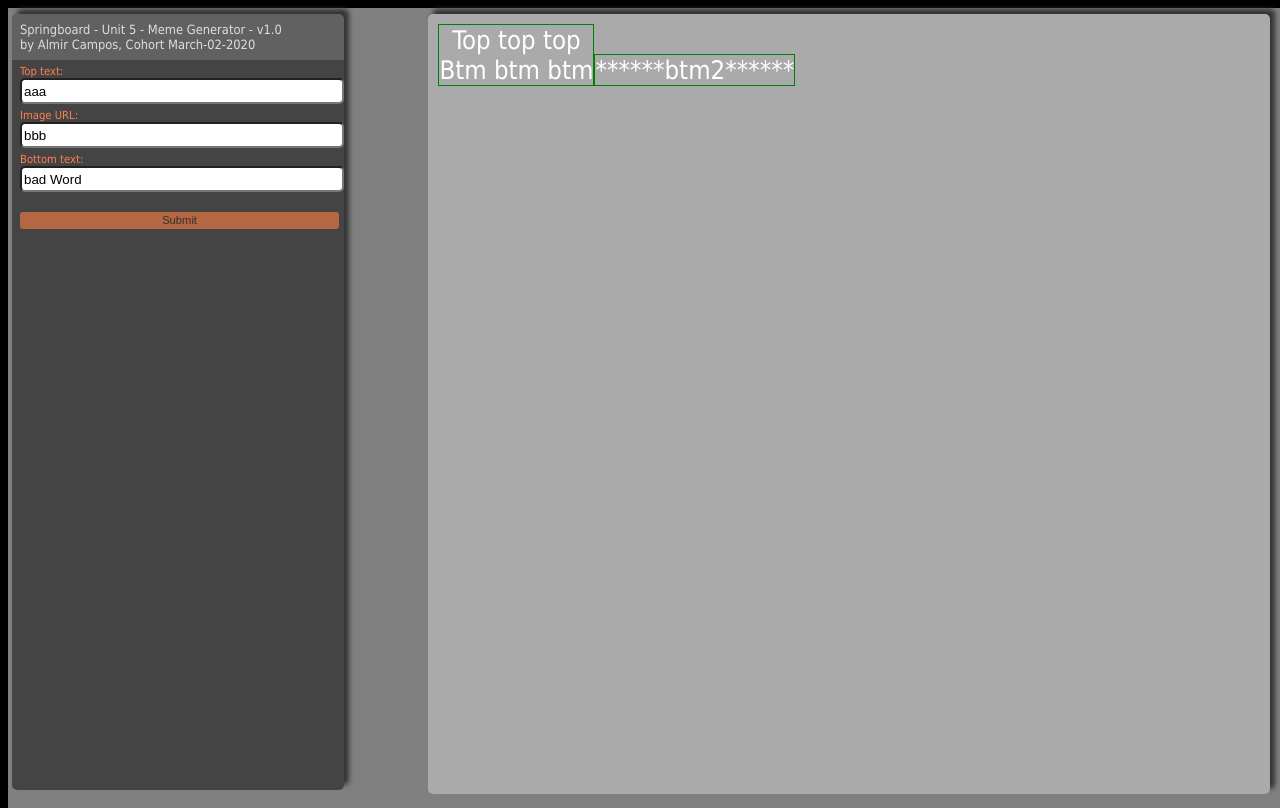
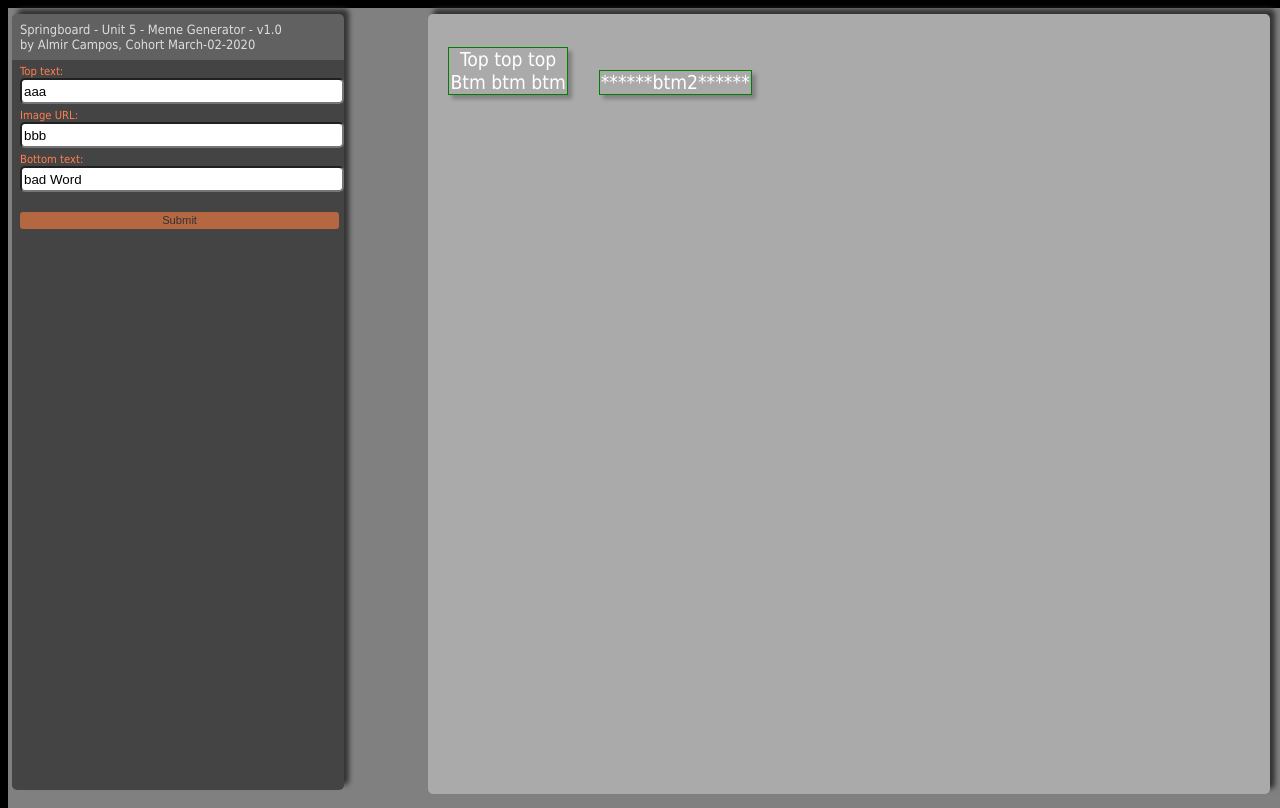
Before and after one commit to ac-springboard/unit-05-meme-gen, a plain HTML site: page public_html/index.html in a window 1280 px wide. Drawn offline with Linux system fonts and the light colour scheme.

Commit message:
[WIP] Organization, some tests, etc. Anyway, the code is better than before

```diff
--- a/public_html/constants.js
+++ b/public_html/constants.js
@@ -29,6 +29,12 @@ export class konz {
     };
     konz.errMsg = {
       badWords: 'Please, avoid using bad words.'
+    };
+    konz.symbols = {
+      remove: '⊗'
+    };
+    konz.css = {
+      memeTextFontSize: '1.5vw',
     }
   }
 }
--- a/public_html/css/meme-form.css
+++ b/public_html/css/meme-form.css
@@ -39,6 +39,7 @@
     font-size: 0.7em;
     color: #333;
     height: 1.5em;
+    transition: 0.7s;
 }
 
 #meme-form #submit-bt:hover {
--- a/public_html/css/meme.css
+++ b/public_html/css/meme.css
@@ -1,17 +1,18 @@
 .meme-elem{
-    max-width: 30%;
+    width: 100%;
     border: 1px solid green;
     position: relative;
     display: inline-block;
+    box-shadow: gray 4px 4px 4px;
 }
 
-.meme-img {
+.meme-elem .meme-img {
     position: absolute;
     top: 0;
 }
-.meme-text{
+.meme-elem .meme-text{
     word-wrap: break-word;
-    font-size: 2vw !important;
+    /*font-size: 2vw;*/
     color: white;
     z-index: 1000;
     position: relative;
--- a/public_html/css/memes-div.css
+++ b/public_html/css/memes-div.css
@@ -6,9 +6,29 @@
     padding: 10px;
 }
 
-.memes-container{
-    max-width: 100%;
+.meme-container {
+    position: relative;
+    max-width: 30%;
     height: auto;
-    border: 2px solid yellow;
-    box-shadow: gray 4px 4px 4px;
+    /*border: 2px solid yellow;*/
+    padding: 1vw 1vw 0 0;
+    margin: 10px;
+    display: inline-block;
 }
+
+.meme-container .meme-container-remove-bt {
+    position: absolute;
+    top: -1vw;
+    right: 0;
+    font-size: 3vw;
+    color: #666;
+    z-index: 2000;
+    user-select: none;
+    cursor: pointer;
+    opacity: 0;
+    transition: 0.7s;
+}
+
+.meme-container:hover .meme-container-remove-bt{
+    opacity: 1;
+}
--- /dev/null
+++ b/public_html/main/factory/meme-container.js
@@ -0,0 +1,35 @@
+"use strict";
+
+import {konz} from "../../constants.js";
+
+export class MemeContainerClass {
+  constructor(memeContainer) {
+    this.memeContainer = memeContainer;
+  }
+
+  getMemeContainer() {
+    return this.memeContainer;
+  }
+
+  static builder = function () {
+    let removeBt;
+    let memeContainer = document.createElement('div');
+    return {
+      addRemoveBt() {
+        removeBt           = document.createElement('div');
+        removeBt.innerText = konz.symbols.remove;
+        removeBt.classList.add('meme-container-remove-bt');
+        removeBt.addEventListener('click', () => {
+          memeContainer.remove();
+        });
+        memeContainer.append(removeBt);
+        return this;
+      },
+      build() {
+        memeContainer.classList.add('meme-container');
+        const memeContainerClass = new MemeContainerClass(memeContainer);
+        return memeContainerClass;
+      }
+    }
+  };
+}
--- a/public_html/main/factory/meme.js
+++ b/public_html/main/factory/meme.js
@@ -1,54 +1,38 @@
 "use strict";
 
+import {konz} from "../../constants.js";
+
 export class MemeClass {
-  // meme = document.createElement('div');
-  constructor( meme ){
+  constructor(meme) {
     this.meme = meme;
   }
-  getMeme(){
+
+  getMeme() {
     return this.meme;
   }
-  // constructor(builder) {
-  //   this.top = builder.top;
-  //   this.btm = builder.btm;
-  // }
 
-  // getTop() {
-  //   return this.top;
-  // }
-  //
-  // getBtm() {
-  //   return this.btm;
-  // }
-
-  static builder = function() {
-    // const self = this.builder;
-    console.log('who is this?', this );
+  static builder = function () {
     let top;
     let btm;
     let meme = document.createElement('div');
     return {
       addTop(formTop) {
-        top = document.createElement('div');
+        top           = document.createElement('div');
         top.innerText = formTop;
         top.classList.add('meme-text');
+        top.style.fontSize = konz.css.memeTextFontSize;
         meme.append(top);
-        // self.getMeme().append(top);
-        // console.log('meme/top', self.meme);
-        // return MemeClass.builder;
         return this;
       },
       addBtm(formBtm) {
-        btm = document.createElement('div');
+        btm           = document.createElement('div');
         btm.innerText = formBtm;
         btm.classList.add('meme-text');
+        btm.style.fontSize = konz.css.memeTextFontSize;
         meme.append(btm);
-        // self.meme.append(btm);
-        // return MemeClass.builder;
         return this;
       },
-      build () {
-        console.log( 'build/meme', meme );
+      build() {
         meme.classList.add('meme-elem');
         const memeClass = new MemeClass(meme);
         return memeClass;
@@ -56,38 +40,3 @@ export class MemeClass {
     }
   };
 }
-
-//   builder(){
-//     const self = this;
-//     let base = document.createElement('div');
-//     let img = document.createElement('img');
-//     let top = document.createElement('div');
-//     let btm = document.createElement('div');
-//     return {
-//       makeBase(color) {
-//         return this;
-//       },
-//       addImg( urlForm ){
-//         img.setAttribute('src', urlForm );
-//         img.classList.add('img');
-//         return this;
-//       },
-//       addTop( topForm ){
-//         return this;
-//       },
-//       addBtm( btmForm){
-//         return this;
-//       },
-//       build(){
-//
-//       }
-//     }
-//
-//   }
-
-
-// }
-
-// MemeClass.Builder = class Builder
-//
-// };
--- a/public_html/main/main.js
+++ b/public_html/main/main.js
@@ -4,16 +4,28 @@ import {Form as formjs} from './index/form/form.js';
 import {konz}           from "../constants.js";
 import {Utils}          from "../utils.js";
 import {MemeClass}      from "./factory/meme.js";
+import {MemeContainerClass}      from "./factory/meme-container.js";
 
 konz.init();
 
 class Main {
 
   static init() {
+    //
     Main.addSubmitListener();
     Main.addInputListeners();
+    //
+    // Main.cssInit();
   }
 
+  // static cssInit(){
+  //   let texts = document.getElementsByClassName('meme-text');
+  //   console.log( 'texts', texts );
+  //   texts.forEach( (t) => {
+  //     console.log( 't', t );
+  //     t.style.fontSize = konz.css.memeTextFontSize;
+  //   });
+  // }
   static addSubmitListener() {
     konz.form.form
         .addEventListener('submit', (e) => {
@@ -49,15 +61,28 @@ const meme1 = MemeClass
   .addTop('Top top top')
   .addBtm('Btm btm btm')
   .build().getMeme();
-memes_div.append(meme1);
 
+const memeContainer1 = MemeContainerClass
+  .builder()
+  .addRemoveBt()
+  .build()
+  .getMemeContainer();
+memeContainer1.append(meme1);
+memes_div.append(memeContainer1);
+
+const memeContainer2 = MemeContainerClass
+  .builder()
+  .addRemoveBt()
+  .build()
+  .getMemeContainer();
 const meme2 = MemeClass
   .builder()
   .addBtm('******btm2******')
   .build().getMeme();
-memes_div.append(meme2);
+memeContainer2.append(meme2);
+memes_div.append(memeContainer2);
 
-// console.log('meme', meme);
+// console.log('memeContainer', memeContainer);
 
 // const covid = new Promise( (accept, reject) => {
 
@@ -69,7 +94,7 @@ memes_div.append(meme2);
 // imgElem.setAttribute('src',
 //                      'https://images.newscientist.com/wp-content/uploads/2020/02/11165812/c0481846-wuhan_novel_coronavirus_illustration-spl.jpg');
 // imgElem.classList.add('test'); memeTop.classList.add('top');
-// memeTop.innerText = "This is the top of this fantastic meme.";
+// memeTop.innerText = "This is the top of this fantastic memeContainer.";
 // memeContainer.appendChild(imgElem); memeContainer.appendChild(memeTop);
 
 // memeContainer.appendChild(me);
```
